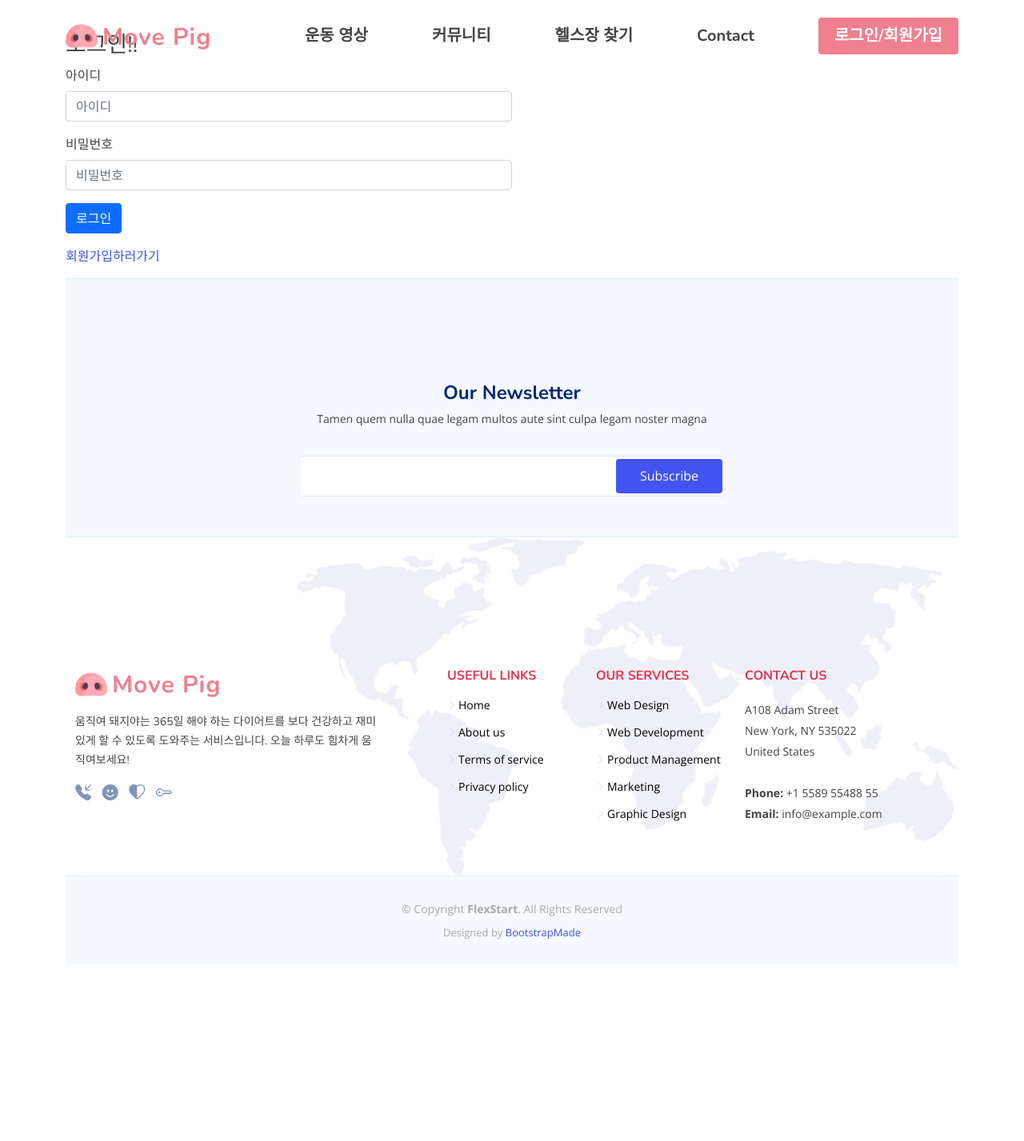
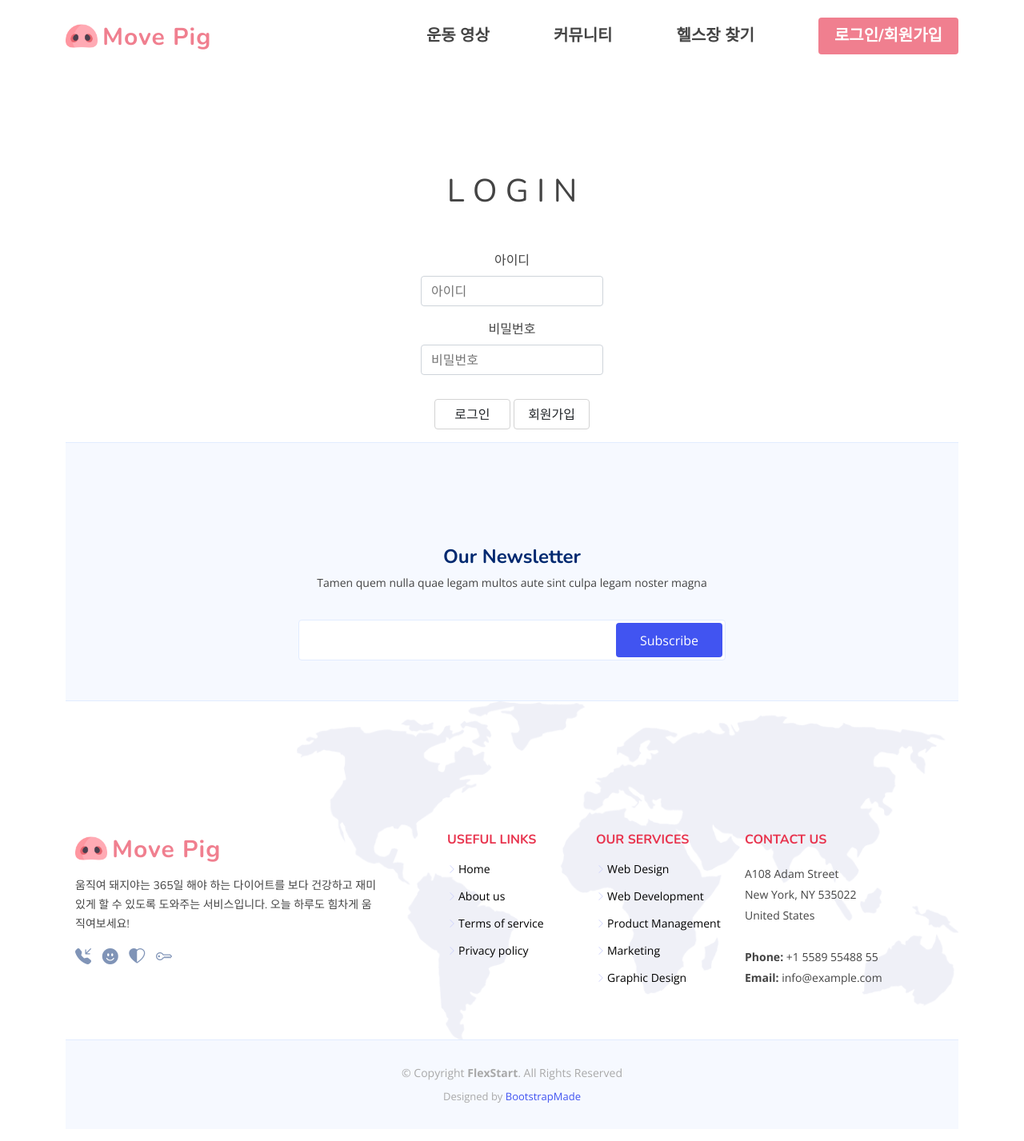
Before and after one commit to sohyunly/movepig, a Django app: page /accounts/login/ in a window 1280 px wide. Shown: the whole page at 80% size. Before the commit the page ends 1175 px from the top, so only its background shows below. Run offline with Django 3.2, Linux system fonts and the light colour scheme; some libraries are stand-ins or nearby versions; some web fonts are replaced.

Commit message:
login UI 수정

```diff
--- a/accounts/templates/accounts/login.html
+++ b/accounts/templates/accounts/login.html
@@ -1,42 +1,75 @@
 {% extends 'base.html' %}
 {% load static %}
 {% block content %}
+<style>
+    h1 {
+        margin-top: 80px;
+        margin-bottom: 50px;
+        text-align: center;
+    }
+    .mb-3 {
+        text-align: center;
+    }
+
+    .col-md-6 {
+        width:100%;
+    }
+    .form-input {
+    display: block;
+    padding: .375rem .75rem;
+    font-size: 1rem;
+    font-weight: 400;
+    line-height: 1.5;
+    color: #212529;
+    background-color: #fff;
+    background-clip: padding-box;
+    border: 1px solid #ced4da;
+    -webkit-appearance: none;
+    -moz-appearance: none;
+    appearance: none;
+    border-radius: .25rem;
+    transition: border-color .15s ease-in-out,box-shadow .15s ease-in-out;
+    }
+
+    .btn {
+        border-color:lightgray;
+    }
+
+
+</style>
 
 <main id="main">
+    <section class="main-box">
 
-    <!-- ======= Portfolio Details Section ======= -->
-    <section id="portfolio-details" class="portfolio-details">
       <div class="container">
 {% if error %}
         <div class="alert alert-danger mt-3">
             {{ error }}
         </div>
 {% endif %}
-
-<h3>로그인!!</h3>
-
-<form method="POST" action="{% url 'accounts:login' %}">
+<h1>L O G I N</h1>
+<div id="form-center" style="margin:auto; text-align: center;">
+<form method="POST" action="{% url 'accounts:login' %}" style="display: inline-block;">
     {% csrf_token %}
 
     <div class="mb-3 col-md-6">
         <label class="form-label" for="username">아이디</label>
-        <input class="form-control" type="text" name="username" id="username" placeholder="아이디">
+        <input class="form-input" type="text" name="username" id="username" placeholder="아이디">
     </div>
 
     <div class="mb-3 col-md-6">
         <label class="form-label" for="password">비밀번호</label>
-        <input class="form-control" type="password" name="password" id="password" placeholder="비밀번호">
+        <input class="form-input" type="password" name="password" id="password" placeholder="비밀번호">
     </div>
 
 
-    <div class="mb-3">
-        <button type="submit" class="btn btn-primary">로그인</button>
+    <div class="mb-3" style="margin-top: 30px;">
+        <button type="submit" class="btn btn-outline-dark" style="width: 95px;">로그인</button>
+        <a class="btn btn-outline-dark" href="{% url 'accounts:signup' %} " style="width: 95px;">회원가입</a></button>
     </div>
-    <div class="mb-3">
-        <a href="{% url 'accounts:signup' %}">회원가입하러가기</a></button>
-    </div>
+
 </form>
-
+</div>
 {% endblock %}
 
       </div>
--- a/templates/base.html
+++ b/templates/base.html
@@ -59,7 +59,7 @@
           <li><a href="{% url 'video' %}">운동 영상</a></li>
           <li><a href="{% url 'posts' %}">커뮤니티</a></li>
           <li><a href="{% url 'map'  %}">헬스장 찾기</a></li>
-          <li><a class="nav-link scrollto" href="#portfolio">Contact</a></li>
+          <!-- <li><a class="nav-link scrollto" href="#portfolio">Contact</a></li> -->
 
           {% if user.is_authenticated %}
           <li><form method="POST" action="{% url 'accounts:logout' %}">
```
